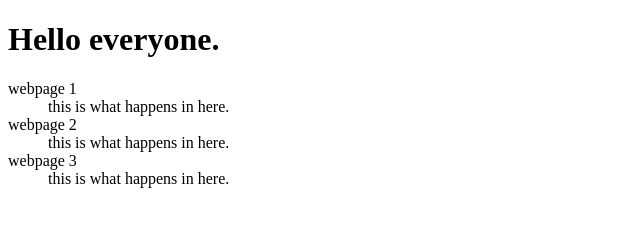
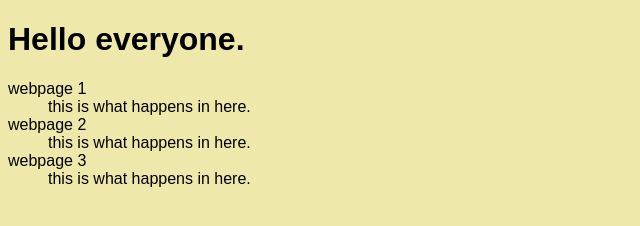
Before and after one commit to trapi2009/trapi2009.github.io, a plain HTML site: page index.html in a window 1280 px wide. Shown: the whole page, without its empty margins (0-640 px from the left). Drawn offline with Linux system fonts and the light colour scheme.

Commit message:
Added pasic styles

```diff
--- a/index.html
+++ b/index.html
@@ -1,6 +1,12 @@
 <!DOCTYPE html>
 <html>
     <head>
+        <style>
+            body{
+                font-family: Arial, Helvetica, sans-serif;
+                background-color: palegoldenrod;
+            }
+        </style>
     </head>
     <body>
         <H1>Hello everyone.</H1>
```
